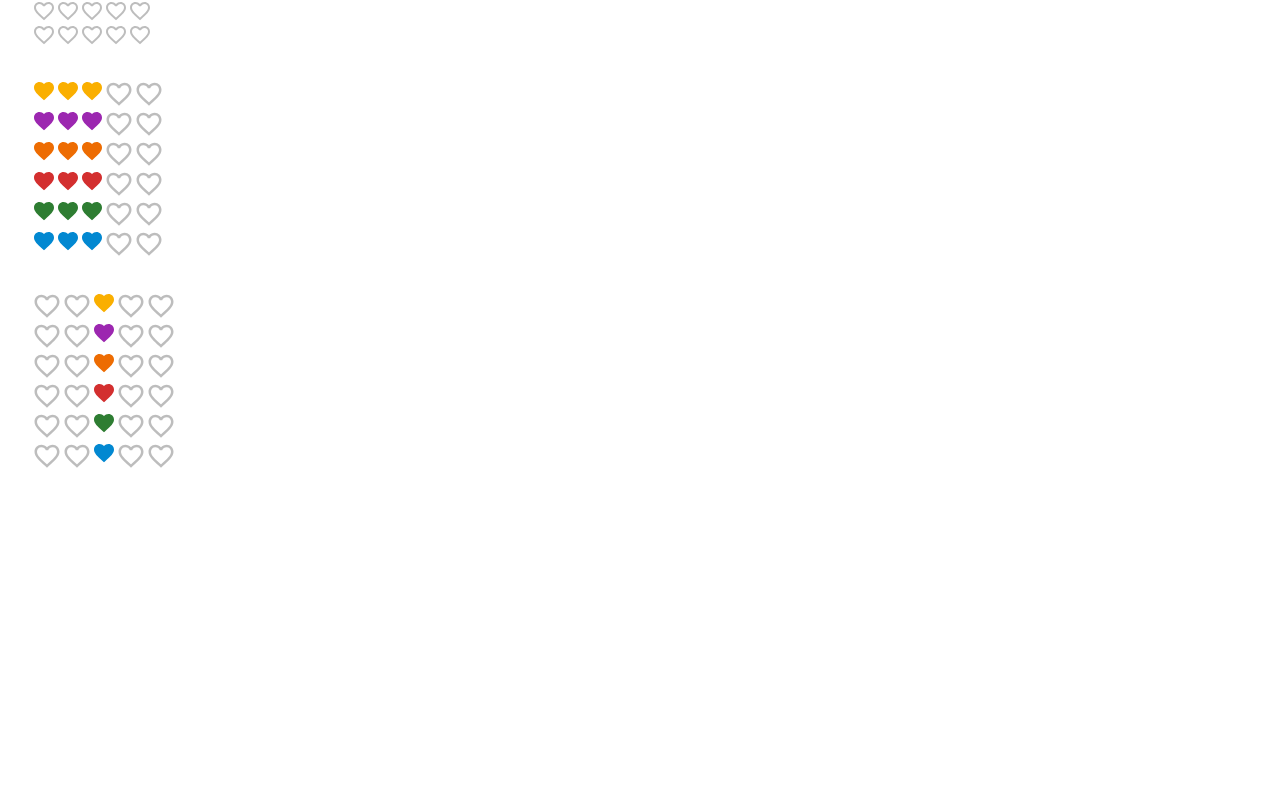
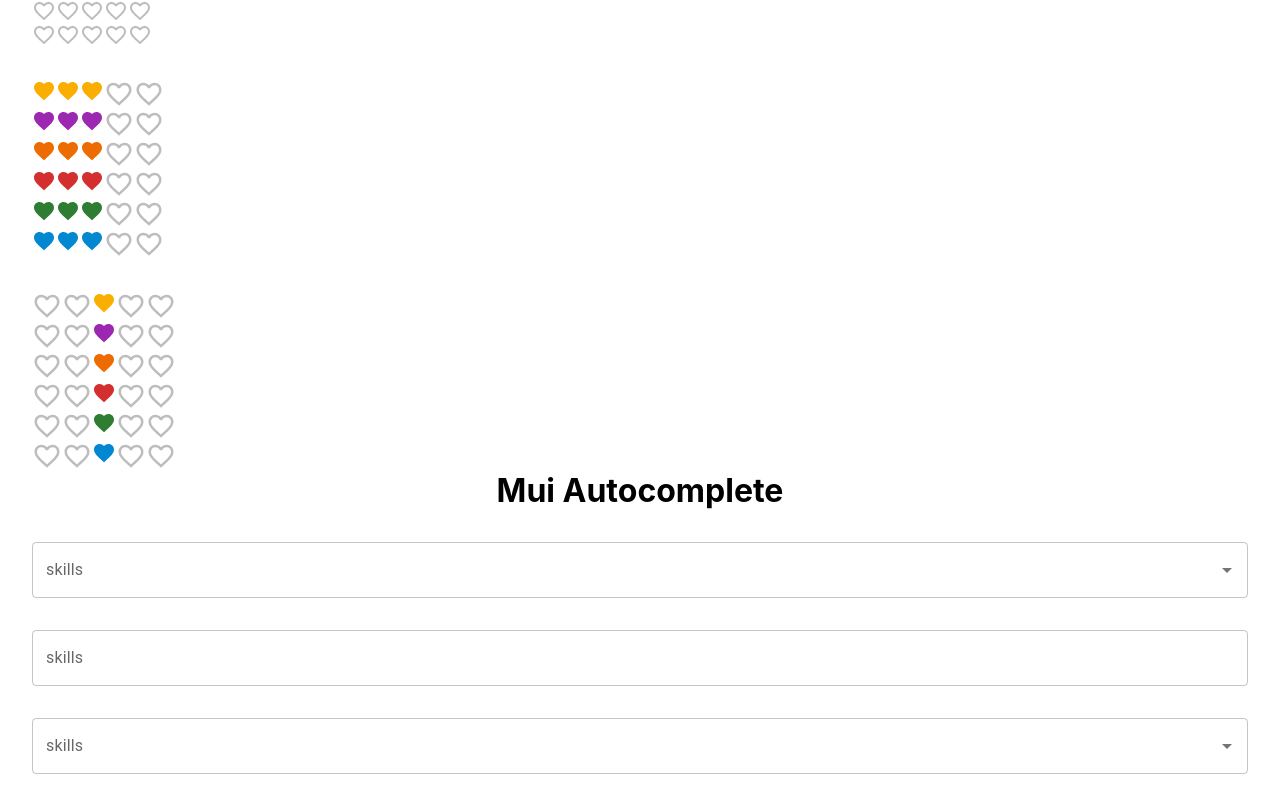
Before and after one commit to atultingre/mui-react, a React (Create React App) app: page / in a window 1280 px wide. Shown: the part 5255-6061 px from the top of the page. Before the commit the page ends 5758 px from the top, so only its background shows below. Built offline with nearby package versions, Linux system fonts and the light colour scheme.

Commit message:
MUI Autocomplete

```diff
--- a/src/App.js
+++ b/src/App.js
@@ -7,6 +7,7 @@
 import MuiCheckbox from "./components/MuiCheckbox";
 import MuiSwitch from "./components/MuiSwitch";
 import MuiRating from "./components/MuiRating";
+import MuiAutocomplete from "./components/MuiAutocomplete";
 
 function App() {
   return (
@@ -19,6 +20,7 @@
       <MuiCheckbox />
       <MuiSwitch/>
       <MuiRating/>
+      <MuiAutocomplete/>
     </div>
   );
 }
--- /dev/null
+++ b/src/components/MuiAutocomplete.js
@@ -0,0 +1,47 @@
+import React, { useState } from "react";
+import { Autocomplete, Stack, TextField } from "@mui/material";
+
+const skills = ["HTML", "CSS", "JavaScript", "React"];
+
+const skillsOptions = skills.map((skill, index) => ({
+  id: index + 1,
+  label: skill,
+}));
+
+const MuiAutocomplete = () => {
+  const [value, setValue] = useState(null);
+  const [skill, setSkill] = useState(null);
+
+  console.log({ value });
+  console.log({ skill });
+
+  return (
+    <Stack spacing={4}>
+      <h1>Mui Autocomplete</h1>
+      <Autocomplete
+        options={skills}
+        renderInput={(params) => <TextField {...params} label="skills" />}
+        value={value}
+        onChange={(e, newValue) => setValue(newValue)}
+      />
+
+      <Autocomplete
+        options={skills}
+        renderInput={(params) => <TextField {...params} label="skills" />}
+        value={value}
+        onChange={(e, newValue) => setValue(newValue)}
+        freeSolo
+      />
+
+      <Autocomplete
+        options={skillsOptions}
+        getOptionLabel={(option) => option.label}
+        renderInput={(params) => <TextField {...params} label="skills" />}
+        value={skill}
+        onChange={(e, newValue) => setSkill(newValue)}
+      />
+    </Stack>
+  );
+};
+
+export default MuiAutocomplete;
```
